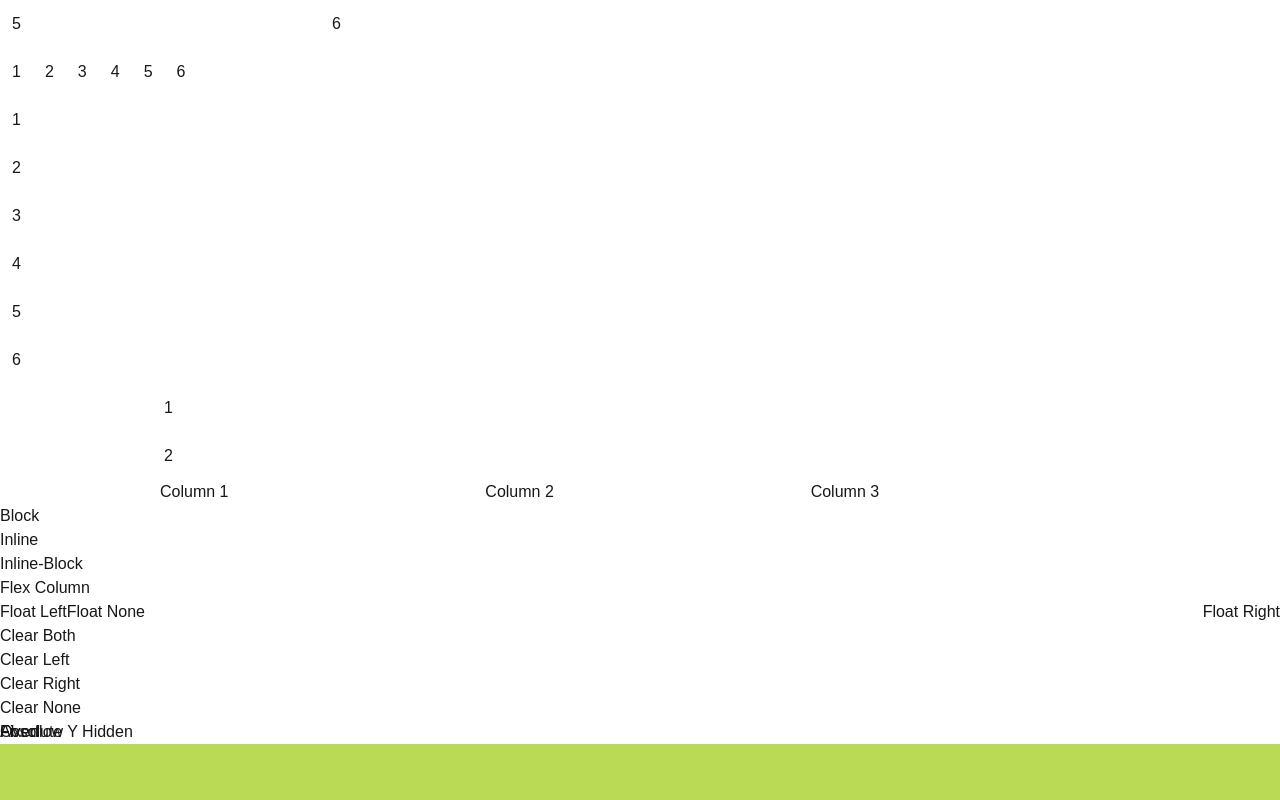
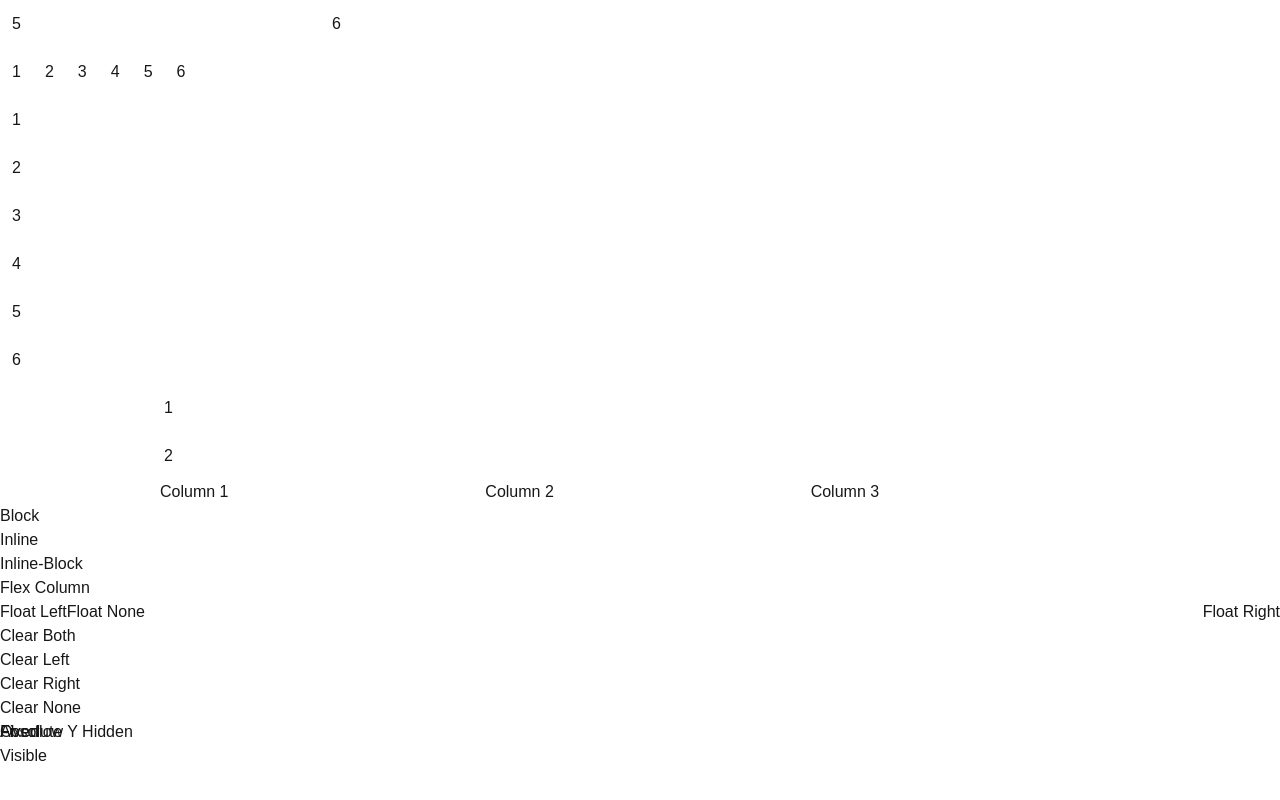
Before and after one commit to vietle290/tailwindcss, a Next.js app: page / in a window 1280 px wide. Shown: the part 3422-4222 px from the top of the page. Before the commit the page ends 4166 px from the top, so only its background shows below. Built offline with nearby package versions, Linux system fonts and the light colour scheme.

Commit message:
Tailwindcss Layout Collapse

```diff
--- a/app/page.tsx
+++ b/app/page.tsx
@@ -348,7 +348,16 @@ export default function Home() {
           <p>Overflow Y Hidden</p>
         </div>
       </div>
-
+      {/*Tailwind Visibility*/}
+      <div className="visible">
+        <p>Visible</p>
+      </div>
+      <div className="invisible">
+        <p>Invisible</p>
+      </div>
+      <div className="collapse">
+        <p>Collapse</p>
+      </div>
     </div>
   );
 }
```
